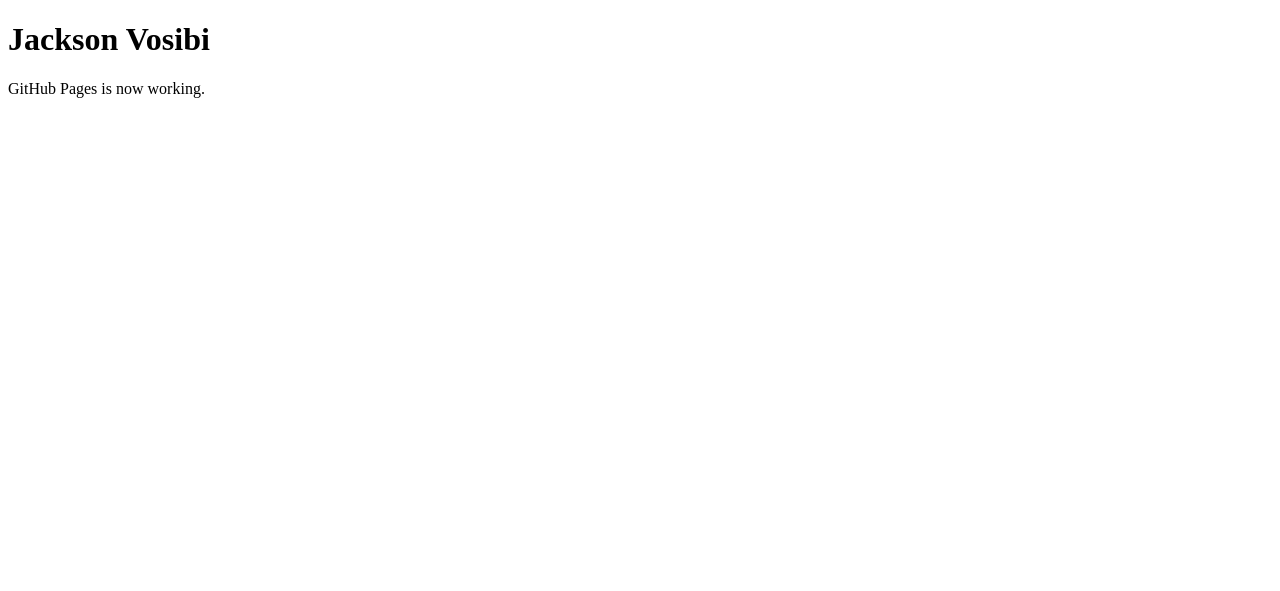
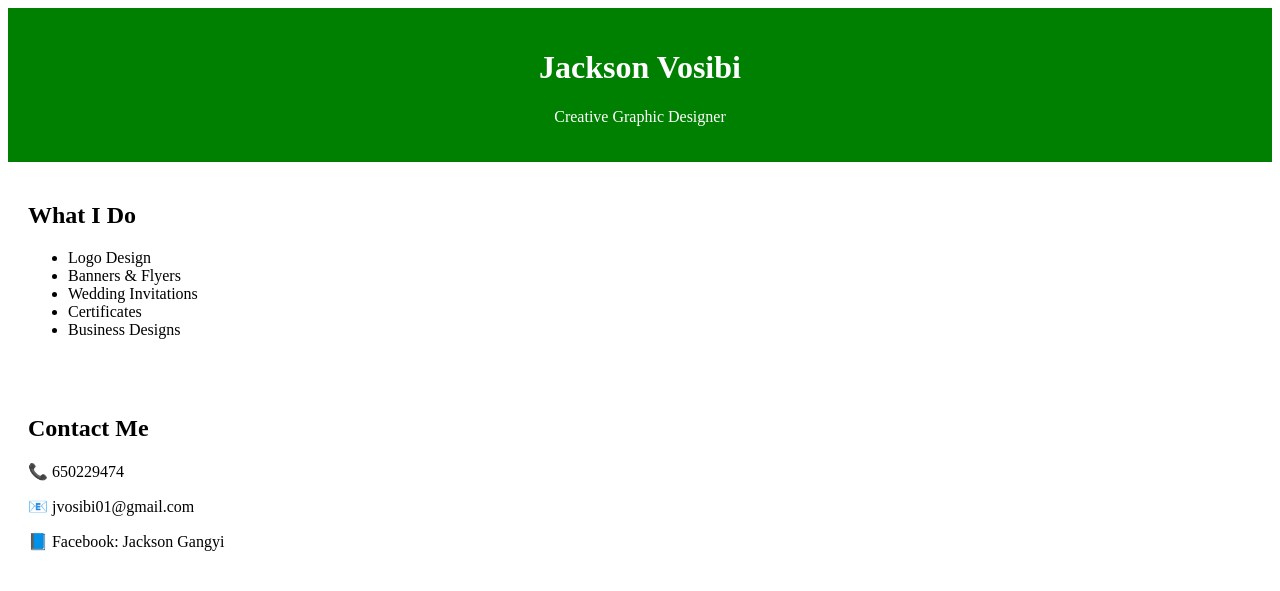
Before and after one commit to jacksonvosibi/jacksonvosibi.github.io, a plain HTML site: page index.html in a window 1280 px wide. Drawn offline with Linux system fonts and the light colour scheme.

Commit message:
Update index.html

```diff
--- a/index.html
+++ b/index.html
@@ -2,10 +2,33 @@
 <html>
 <head>
   <meta charset="UTF-8">
-  <title>Jackson Vosibi</title>
+  <title>Jackson Vosibi | Graphic Designer</title>
+  <link rel="stylesheet" href="style.css">
 </head>
 <body>
-  <h1>Jackson Vosibi</h1>
-  <p>GitHub Pages is now working.</p>
+
+  <header>
+    <h1>Jackson Vosibi</h1>
+    <p>Creative Graphic Designer</p>
+  </header>
+
+  <section>
+    <h2>What I Do</h2>
+    <ul>
+      <li>Logo Design</li>
+      <li>Banners & Flyers</li>
+      <li>Wedding Invitations</li>
+      <li>Certificates</li>
+      <li>Business Designs</li>
+    </ul>
+  </section>
+
+  <section>
+    <h2>Contact Me</h2>
+    <p>📞 650229474</p>
+    <p>📧 jvosibi01@gmail.com</p>
+    <p>📘 Facebook: Jackson Gangyi</p>
+  </section>
+
 </body>
 </html>
```
